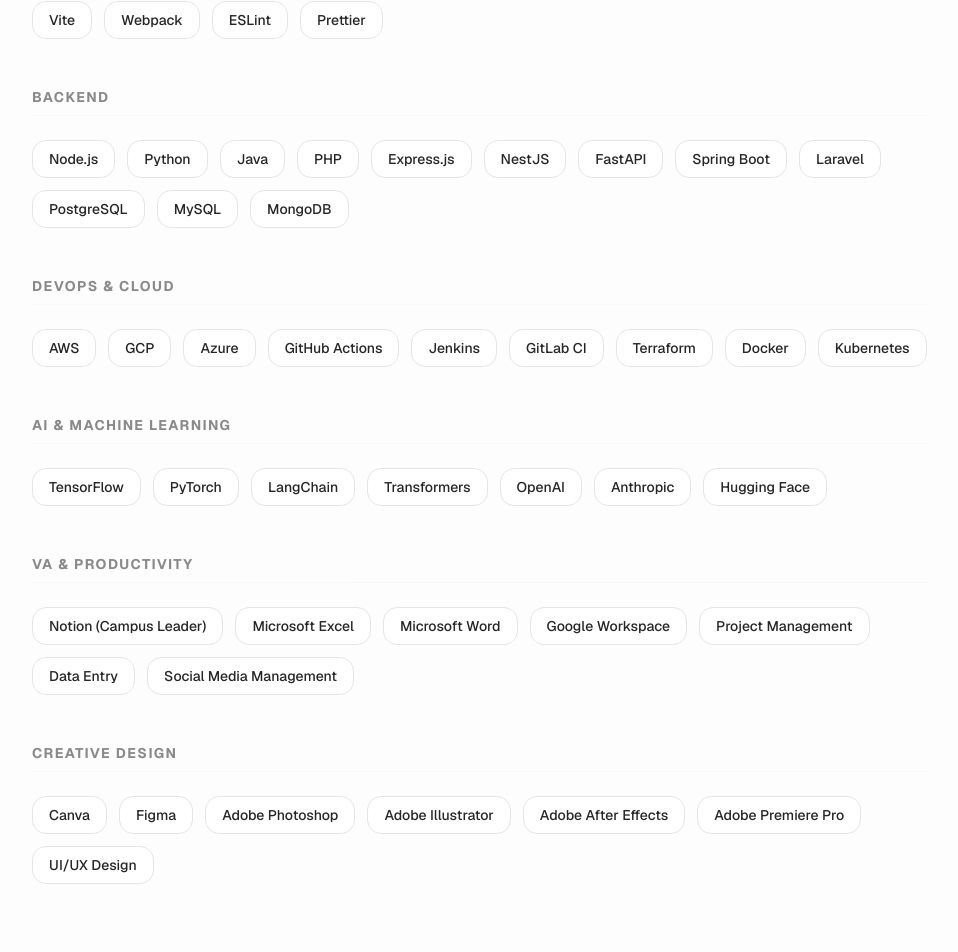
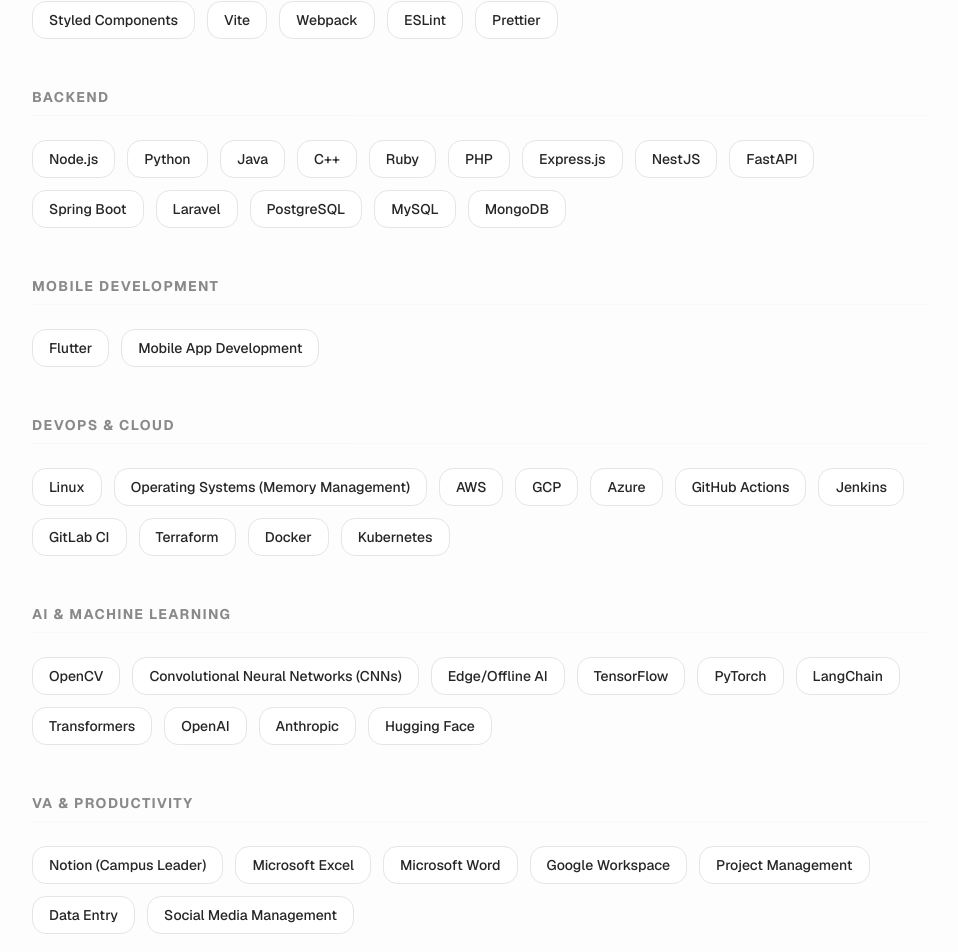
Before and after one commit to ciellamher/my-portfolio, a Next.js app: page /tech-stack in a window 1280 px wide. Shown: the part 306-1258 px from the top of the page, without its empty margins (160-1118 px from the left). Built offline with nearby package versions, Linux system fonts and the light colour scheme.

Commit message:
Update portfolio changes

```diff
--- a/app/page.tsx
+++ b/app/page.tsx
@@ -163,10 +163,11 @@
                </div>
 
                <div className="space-y-6">
+                  {/* Frontend */}
                   <div>
-                     <span className="text-[10px] font-bold text-neutral-400 uppercase tracking-[0.2em] block mb-4">Development</span>
+                     <span className="text-[10px] font-bold text-neutral-400 uppercase tracking-[0.2em] block mb-4">Frontend</span>
                      <div className="flex flex-wrap gap-2">
-                        {["JavaScript", "TypeScript", "React", "Next.js", "Tailwind CSS", "Python", "Node.js", "PostgreSQL", "NLP", "C++"].map(t => (
+                        {["JavaScript", "TypeScript", "React", "Next.js", "Vue.js", "HTML5", "Tailwind CSS", "SCSS", "Styled Components", "Vite", "Webpack", "ESLint", "Prettier"].map(t => (
                         <span key={t} className="px-3 py-1.5 bg-white border border-neutral-200 text-sm font-medium text-neutral-900 rounded-lg hover:border-neutral-900 transition-colors cursor-default">
                            {t}
                         </span>
@@ -174,10 +175,11 @@
                      </div>
                   </div>
 
+                  {/* Backend */}
                   <div>
-               <span className="text-[10px] font-bold text-neutral-400 uppercase tracking-[0.2em] block mb-4">Productivity & VA</span>
+                     <span className="text-[10px] font-bold text-neutral-400 uppercase tracking-[0.2em] block mb-4">Backend</span>
                      <div className="flex flex-wrap gap-2">
-                  {["Notion", "Microsoft Excel", "Microsoft Word", "Google Workspace", "Project Management", "Data Entry"].map(t => (
+                        {["Node.js", "Python", "Java", "C++", "Ruby", "PHP", "Express.js", "NestJS", "FastAPI", "Spring Boot", "Laravel", "PostgreSQL", "MySQL", "MongoDB"].map(t => (
                         <span key={t} className="px-3 py-1.5 bg-white border border-neutral-200 text-sm font-medium text-neutral-900 rounded-lg hover:border-neutral-900 transition-colors cursor-default">
                            {t}
                         </span>
@@ -185,10 +187,11 @@
                      </div>
                   </div>
 
+                  {/* VA & Productivity */}
                   <div>
-                     <span className="text-[10px] font-bold text-neutral-400 uppercase tracking-[0.2em] block mb-4">Creative Design</span>
+                     <span className="text-[10px] font-bold text-neutral-400 uppercase tracking-[0.2em] block mb-4">VA & Productivity</span>
                      <div className="flex flex-wrap gap-2">
-                        {["Canva", "Figma", "Adobe Photoshop", "Adobe Premiere Pro", "UI/UX Design"].map(t => (
+                        {["Notion (Campus Leader)", "Microsoft Excel", "Microsoft Word", "Google Workspace", "Project Management", "Data Entry", "Social Media Management"].map(t => (
                         <span key={t} className="px-3 py-1.5 bg-white border border-neutral-200 text-sm font-medium text-neutral-900 rounded-lg hover:border-neutral-900 transition-colors cursor-default">
                            {t}
                         </span>
--- a/app/tech-stack/page.tsx
+++ b/app/tech-stack/page.tsx
@@ -7,12 +7,41 @@
 
 // Organized data structure for your skills
 const allSkills = {
-  Frontend: ["JavaScript", "TypeScript", "React", "Next.js", "Vue.js", "Tailwind CSS", "SCSS", "Styled Components", "Vite", "Webpack", "ESLint", "Prettier"],
-  Backend: ["Node.js", "Python", "Java", "PHP", "Express.js", "NestJS", "FastAPI", "Spring Boot", "Laravel", "PostgreSQL", "MySQL", "MongoDB"],
-  "DevOps & Cloud": ["AWS", "GCP", "Azure", "GitHub Actions", "Jenkins", "GitLab CI", "Terraform", "Docker", "Kubernetes"],
-  "AI & Machine Learning": ["TensorFlow", "PyTorch", "LangChain", "Transformers", "OpenAI", "Anthropic", "Hugging Face"],
-  "VA & Productivity": ["Notion (Campus Leader)", "Microsoft Excel", "Microsoft Word", "Google Workspace", "Project Management", "Data Entry", "Social Media Management"],
-  "Creative Design": ["Canva", "Figma", "Adobe Photoshop", "Adobe Illustrator", "Adobe After Effects", "Adobe Premiere Pro", "UI/UX Design"]
+  Frontend: [
+    "JavaScript", "TypeScript", "React", "Next.js", "Vue.js",
+    "HTML5", "Tailwind CSS", "SCSS", "Styled Components", "Vite",
+    "Webpack", "ESLint", "Prettier"
+  ],
+  Backend: [
+    "Node.js", "Python", "Java", "C++", "Ruby", "PHP",
+    "Express.js", "NestJS", "FastAPI", "Spring Boot", "Laravel",
+    "PostgreSQL", "MySQL", "MongoDB"
+  ],
+  "Mobile Development": [
+    "Flutter", "Mobile App Development"
+  ],
+  "DevOps & Cloud": [
+    "Linux", "Operating Systems (Memory Management)", "AWS", "GCP",
+    "Azure", "GitHub Actions", "Jenkins", "GitLab CI", "Terraform",
+    "Docker", "Kubernetes"
+  ],
+  "AI & Machine Learning": [
+    "OpenCV", "Convolutional Neural Networks (CNNs)", "Edge/Offline AI",
+    "TensorFlow", "PyTorch", "LangChain", "Transformers", "OpenAI",
+    "Anthropic", "Hugging Face"
+  ],
+  "VA & Productivity": [
+    "Notion (Campus Leader)", "Microsoft Excel", "Microsoft Word",
+    "Google Workspace", "Project Management", "Data Entry",
+    "Social Media Management"
+  ],
+  "Creative Design": [
+    "Canva", "Figma", "Adobe Photoshop", "Adobe Illustrator",
+    "Adobe After Effects", "Adobe Premiere Pro", "UI/UX Design", "Wix"
+  ],
+  "Development Tools": [
+    "VS Code"
+  ]
 };
 
 export default function TechStackPage() {
```
Lines whose indentation alone changed are shown as unchanged.
